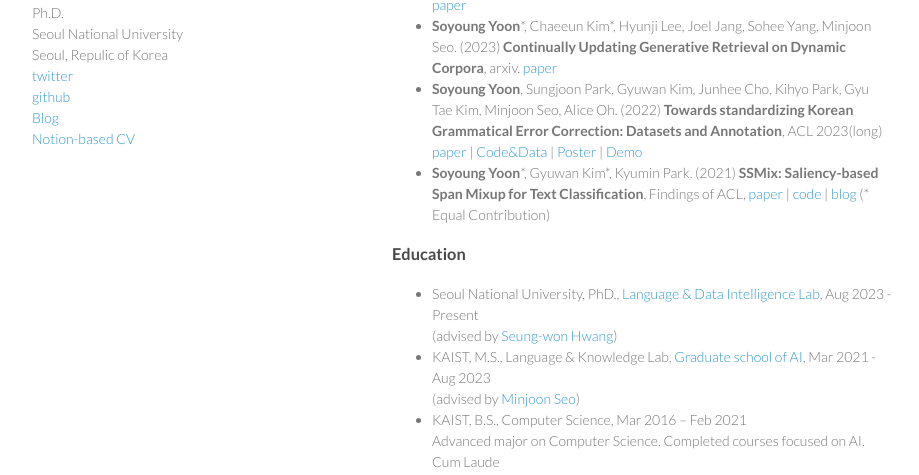
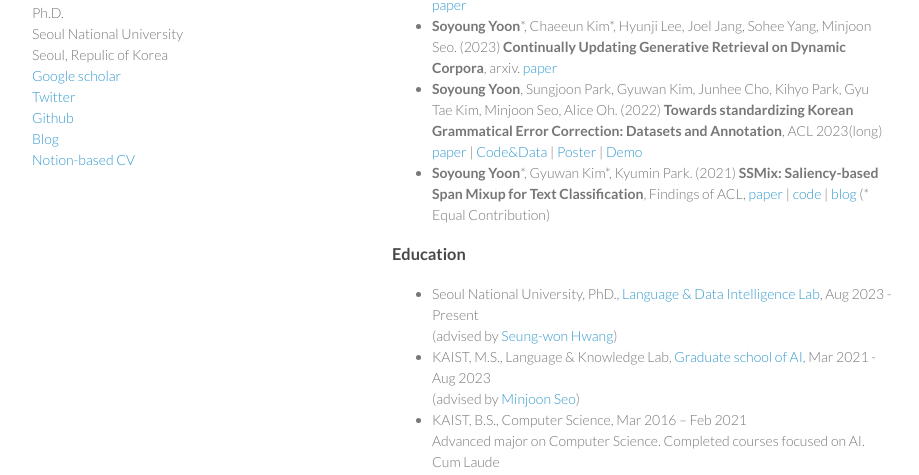
Before and after one commit to soyoung97/profile, a plain HTML site: page index.html in a window 1280 px wide. Shown: the part 349-824 px from the top of the page, without its empty margins (178-1097 px from the left). Drawn offline with Linux system fonts and the light colour scheme.

Commit message:
add google scholar

```diff
--- a/index.html
+++ b/index.html
@@ -31,8 +31,9 @@
         Ph.D.<br />
         Seoul National University<br />
         Seoul, Repulic of Korea<br />
-        <a href="https://twitter.com/soyoung971030">twitter</a> <br />
-        <a href="https://github.com/soyoung97">github</a> <br />
+	<a href="https://scholar.google.co.kr/citations?hl=ko&user=xFPKbgIAAAAJ">Google scholar</a> <br />
+        <a href="https://twitter.com/soyoung971030">Twitter</a> <br />
+        <a href="https://github.com/soyoung97">Github</a> <br />
         <a href="https://soyoung97.github.io/">Blog</a><br />
 	<a href="https://swift-sloth-ed4.notion.site/Soyoung-Yoon-e9386723712a45adabd5eed1ce248c71?pvs=4"> Notion-based CV</a> <br />
     </p>
```
